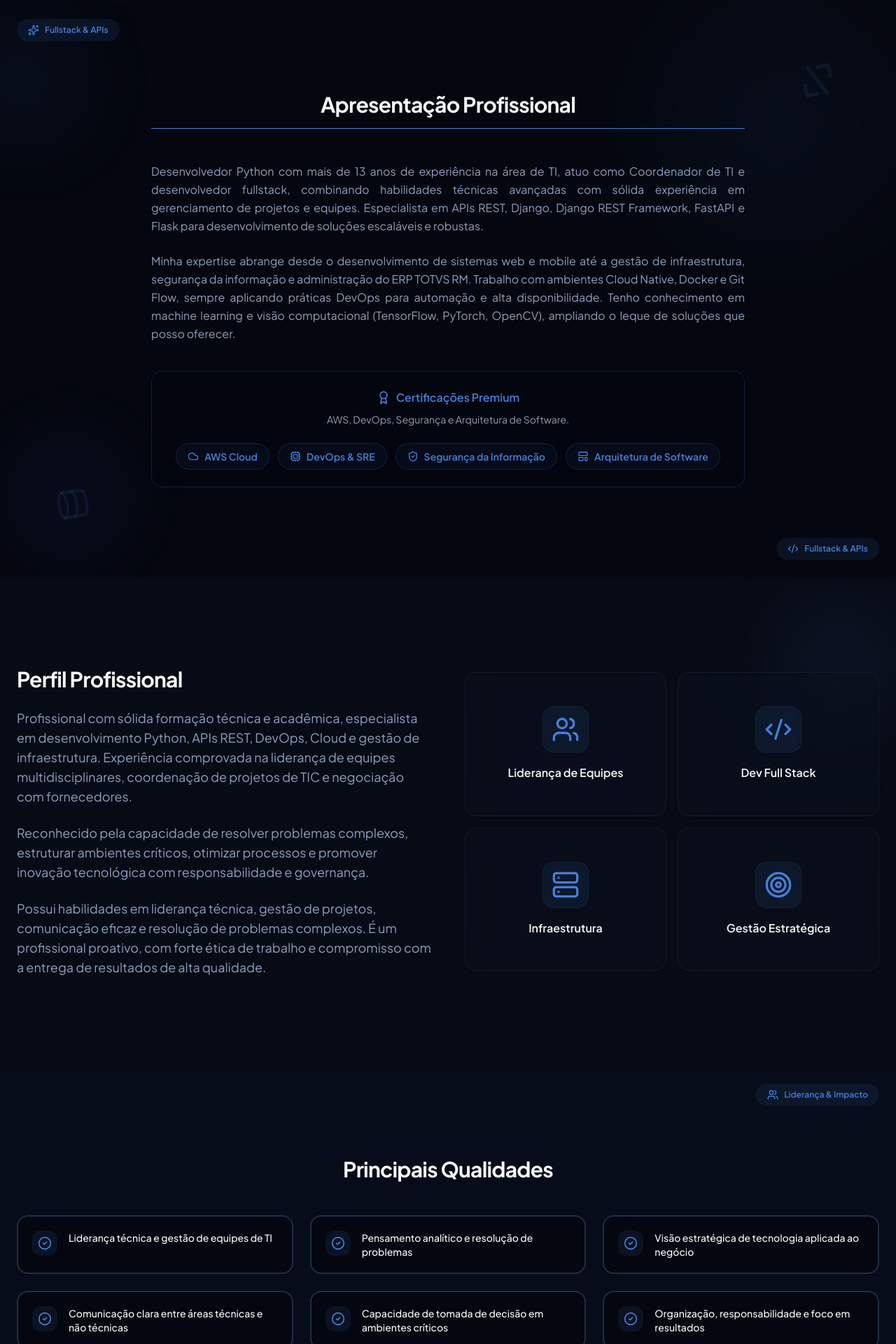
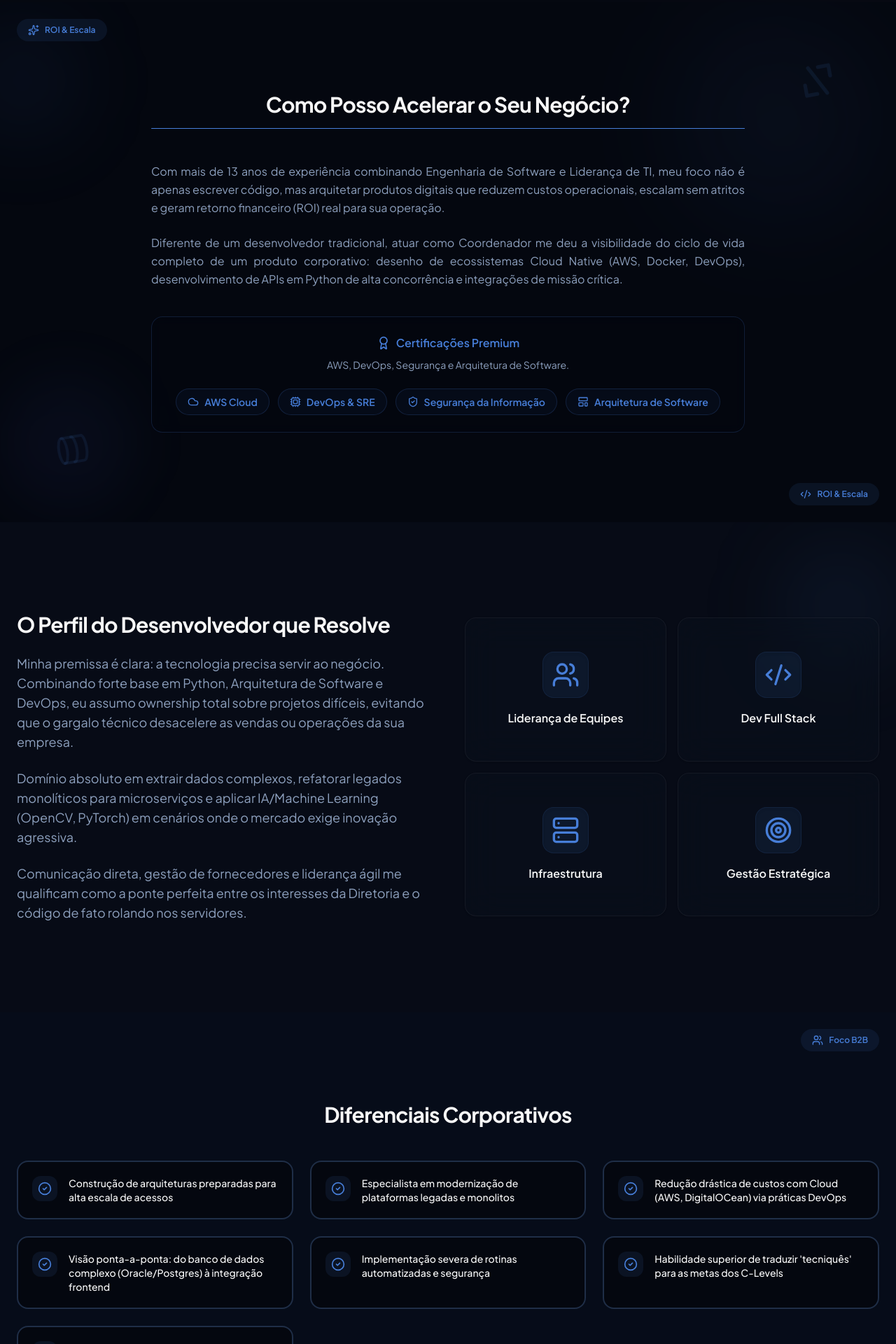
Before and after one commit to AJCOSTA/portifolioAJ, a React (Vite) app: page /1 in a window 1280 px wide. Shown: the part 840-2760 px from the top of the page at 70% size. Built offline with nearby package versions, Linux system fonts and the light colour scheme; no server answers; grey boxes are pictures that could not be loaded.

Commit message:
feat: conversion rate optimization with sticky CTA and B2B focused copy

```diff
--- a/src/pages/Home.tsx
+++ b/src/pages/Home.tsx
@@ -43,7 +43,7 @@ import totvsLogo from "@/assets/totvs-logo.png";
 import awsLogo from "@/assets/aws-logo.png";
 import oracleLogo from "@/assets/oracle-logo.png";
 import sqlserverLogo from "@/assets/sqlserver-logo.png";
-import { motion } from "framer-motion";
+import { motion, AnimatePresence } from "framer-motion";
 import { useVisitorTracking } from "@/hooks/useVisitorTracking";
 
 interface HomeProps {
@@ -111,30 +111,30 @@ export default function Home({ targetSection, language = "pt" }: HomeProps) {
       heroCtaSecondary: "Ver Experiência",
       heroFloatLeft: "",
       heroFloatRight: "APIs & Integrações",
-      aboutTitle: "Apresentação Profissional",
-      aboutFloat: "Fullstack & APIs",
+      aboutTitle: "Como Posso Acelerar o Seu Negócio?",
+      aboutFloat: "ROI & Escala",
       aboutParagraphs: [
-        "Desenvolvedor Python com mais de 13 anos de experiência na área de TI, atuo como Coordenador de TI e desenvolvedor fullstack, combinando habilidades técnicas avançadas com sólida experiência em gerenciamento de projetos e equipes. Especialista em APIs REST, Django, Django REST Framework, FastAPI e Flask para desenvolvimento de soluções escaláveis e robustas.",
-        "Minha expertise abrange desde o desenvolvimento de sistemas web e mobile até a gestão de infraestrutura, segurança da informação e administração do ERP TOTVS RM. Trabalho com ambientes Cloud Native, Docker e Git Flow, sempre aplicando práticas DevOps para automação e alta disponibilidade. Tenho conhecimento em machine learning e visão computacional (TensorFlow, PyTorch, OpenCV), ampliando o leque de soluções que posso oferecer.",
+        "Com mais de 13 anos de experiência combinando Engenharia de Software e Liderança de TI, meu foco não é apenas escrever código, mas arquitetar produtos digitais que reduzem custos operacionais, escalam sem atritos e geram retorno financeiro (ROI) real para sua operação.",
+        "Diferente de um desenvolvedor tradicional, atuar como Coordenador me deu a visibilidade do ciclo de vida completo de um produto corporativo: desenho de ecossistemas Cloud Native (AWS, Docker, DevOps), desenvolvimento de APIs em Python de alta concorrência e integrações de missão crítica."
       ],
-      profileTitle: "Perfil Profissional",
+      profileTitle: "O Perfil do Desenvolvedor que Resolve",
       profileParagraphs: [
-        "Profissional com sólida formação técnica e acadêmica, especialista em desenvolvimento Python, APIs REST, DevOps, Cloud e gestão de infraestrutura. Experiência comprovada na liderança de equipes multidisciplinares, coordenação de projetos de TIC e negociação com fornecedores.",
-        "Reconhecido pela capacidade de resolver problemas complexos, estruturar ambientes críticos, otimizar processos e promover inovação tecnológica com responsabilidade e governança.",
-        "Possui habilidades em liderança técnica, gestão de projetos, comunicação eficaz e resolução de problemas complexos. É um profissional proativo, com forte ética de trabalho e compromisso com a entrega de resultados de alta qualidade.",
+        "Minha premissa é clara: a tecnologia precisa servir ao negócio. Combinando forte base em Python, Arquitetura de Software e DevOps, eu assumo ownership total sobre projetos difíceis, evitando que o gargalo técnico desacelere as vendas ou operações da sua empresa.",
+        "Domínio absoluto em extrair dados complexos, refatorar legados monolíticos para microserviços e aplicar IA/Machine Learning (OpenCV, PyTorch) em cenários onde o mercado exige inovação agressiva.",
+        "Comunicação direta, gestão de fornecedores e liderança ágil me qualificam como a ponte perfeita entre os interesses da Diretoria e o código de fato rolando nos servidores."
       ],
-      qualitiesTitle: "Principais Qualidades",
-      qualitiesFloat: "Liderança & Impacto",
+      qualitiesTitle: "Diferenciais Corporativos",
+      qualitiesFloat: "Foco B2B",
       qualitiesList: [
-        "Liderança técnica e gestão de equipes de TI",
-        "Pensamento analítico e resolução de problemas",
-        "Visão estratégica de tecnologia aplicada ao negócio",
-        "Comunicação clara entre áreas técnicas e não técnicas",
-        "Capacidade de tomada de decisão em ambientes críticos",
-        "Organização, responsabilidade e foco em resultados",
-        "Facilidade em aprendizagem e adaptação tecnológica",
+        "Construção de arquiteturas preparadas para alta escala de acessos",
+        "Especialista em modernização de plataformas legadas e monolitos",
+        "Redução drástica de custos com Cloud (AWS, DigitalOCean) via práticas DevOps",
+        "Visão ponta-a-ponta: do banco de dados complexo (Oracle/Postgres) à integração frontend",
+        "Implementação severa de rotinas automatizadas e segurança",
+        "Habilidade superior de traduzir 'tecniquês' para as metas dos C-Levels",
+        "Entregas focadas no aumento imediato de eficiência do time do cliente",
       ],
-      areasTitle: "Áreas de Atuação",
+      areasTitle: "Soluções que Posso Desenvolver para Você",
       skillsTitle: "Habilidades Técnicas",
       skillsFloat: "DevOps",
       experienceTitle: "Experiência Profissional",
@@ -170,14 +170,14 @@ export default function Home({ targetSection, language = "pt" }: HomeProps) {
       certificationsSubtitle: "AWS, DevOps, Segurança e Arquitetura de Software.",
       languagesTitle: "Idiomas",
       languages: ["Português: Nativo", "Inglês: Intermediário"],
-      objectiveTitle: "Objetivo Profissional",
-      objectiveFloat: "Visão Estratégica",
+      objectiveTitle: "O Próximo Nível do Seu Software",
+      objectiveFloat: "Senioridade e Impacto",
       objectiveText:
-        "Atuar de forma estratégica como Desenvolvedor Python e Gestor de TI, aplicando conhecimento técnico e visão de negócio para criar soluções escaláveis, seguras e de alto impacto, promovendo eficiência operacional, inovação e crescimento sustentável das organizações.",
-      contactTitle: "Contato",
-      contactTag: "Disponível para projetos estratégicos",
+        "Buscando tirar sua plataforma do papel ou modernizar um legado problemático? Minha missão é entregar soluções robustas que não quebram na sexta-feira. Trabalhando comigo, projetamos eficiência técnica atrelada a resultados reais.",
+      contactTitle: "Vamos Iniciar Seu Projeto?",
+      contactTag: "Agenda Aberta para Consultoria / Freelance",
       contactSubtitle:
-        "Vamos conversar sobre liderança, arquitetura e soluções de alto impacto.",
+        "Precisa de um Consultor Python Sênior ou um Tech Lead? Deixe sua proposta abaixo ou acesse meus canais diretos. Eu retorno em menos de 24 horas.",
       contactFloat: "Canal direto",
       contactAvailability: "Disponível para projetos",
       contactLocation: "Caxias, Maranhão, Brasil",
@@ -1001,8 +1001,44 @@ export default function Home({ targetSection, language = "pt" }: HomeProps) {
     },
   ];
 
+  const [showStickyCTA, setShowStickyCTA] = useState(false);
+
+  useEffect(() => {
+    const handleScroll = () => {
+      if (window.scrollY > 500) {
+        setShowStickyCTA(true);
+      } else {
+        setShowStickyCTA(false);
+      }
+    };
+    window.addEventListener('scroll', handleScroll);
+    return () => window.removeEventListener('scroll', handleScroll);
+  }, []);
+
   return (
     <div className="min-h-screen bg-background text-foreground font-sans relative">
+      <AnimatePresence>
+         {showStickyCTA && (
+            <motion.div
+               initial={{ opacity: 0, y: 50, x: '-50%' }}
+               animate={{ opacity: 1, y: 0, x: '-50%' }}
+               exit={{ opacity: 0, y: 50, x: '-50%' }}
+               className="fixed bottom-6 left-1/2 z-[100] w-max flex items-center justify-center"
+            >
+               <div className="bg-white dark:bg-slate-900 border border-slate-200 dark:border-white/10 rounded-full shadow-[0_20px_40px_-10px_rgba(0,0,0,0.3)] p-2 pr-6 flex items-center gap-4 group cursor-pointer hover:shadow-[0_20px_50px_-10px_rgba(59,130,246,0.4)] transition-all duration-300 hover:scale-105"
+                    onClick={() => document.getElementById('contact')?.scrollIntoView({ behavior: 'smooth' })}>
+                  <div className="w-12 h-12 rounded-full bg-gradient-to-br from-primary to-blue-600 flex items-center justify-center">
+                     <Mail className="w-5 h-5 text-white animate-pulse" />
+                  </div>
+                  <div>
+                    <h4 className="text-xs font-bold text-slate-500 uppercase tracking-widest">{language === 'pt' ? 'Gostou do que viu?' : 'Open for work'}</h4>
+                    <p className="font-extrabold text-sm text-slate-900 dark:text-white transition-colors group-hover:text-primary">{language === 'pt' ? 'Iniciar um Projeto Agora' : 'Start a Project Now'}</p>
+                  </div>
+               </div>
+            </motion.div>
+         )}
+      </AnimatePresence>
+
       <div className="fixed inset-0 pointer-events-none -z-10 bg-[radial-gradient(circle_at_top,rgba(59,130,246,0.12),transparent_55%)]" />
 
       {/* 1. HERO SECTION - ULTRA PREMIUM LAYOUT */}
@@ -1468,11 +1504,20 @@ export default function Home({ targetSection, language = "pt" }: HomeProps) {
                       </li>
                     ))}
                   </ul>
-                  <div className="text-sm text-muted-foreground">
-                    <strong>{language === "pt" ? "Tecnologias" : "Tech"}:</strong> {project.tech}
+                  <div className="text-sm text-muted-foreground border-y border-border/50 py-3">
+                    <strong>{language === "pt" ? "Stack (Ferramentas)" : "Tech"}:</strong> {project.tech}
                   </div>
-                  <div className="text-sm text-muted-foreground">
-                    <strong>{language === "pt" ? "Resultado" : "Outcome"}:</strong> {project.result[language]}
+                  <div className="text-sm text-emerald-600 dark:text-emerald-400 font-bold bg-emerald-50 dark:bg-emerald-950/30 p-3 rounded-lg">
+                    <strong>{language === "pt" ? "Impacto de Negócio" : "Business Outcome"}:</strong> {project.result[language]}
+                  </div>
+
+                  <div className="mt-4 pt-4 border-t border-border/50">
+                     <button
+                        onClick={() => document.getElementById('contact')?.scrollIntoView({ behavior: 'smooth' })}
+                        className="w-full h-11 rounded-lg bg-primary/10 text-primary font-bold text-sm tracking-wide hover:bg-primary hover:text-white transition-all duration-300"
+                     >
+                       {language === 'pt' ? 'Precisa de um projeto similar?' : 'Need a similar project?'}
+                     </button>
                   </div>
                 </CardContent>
               </Card>
```
